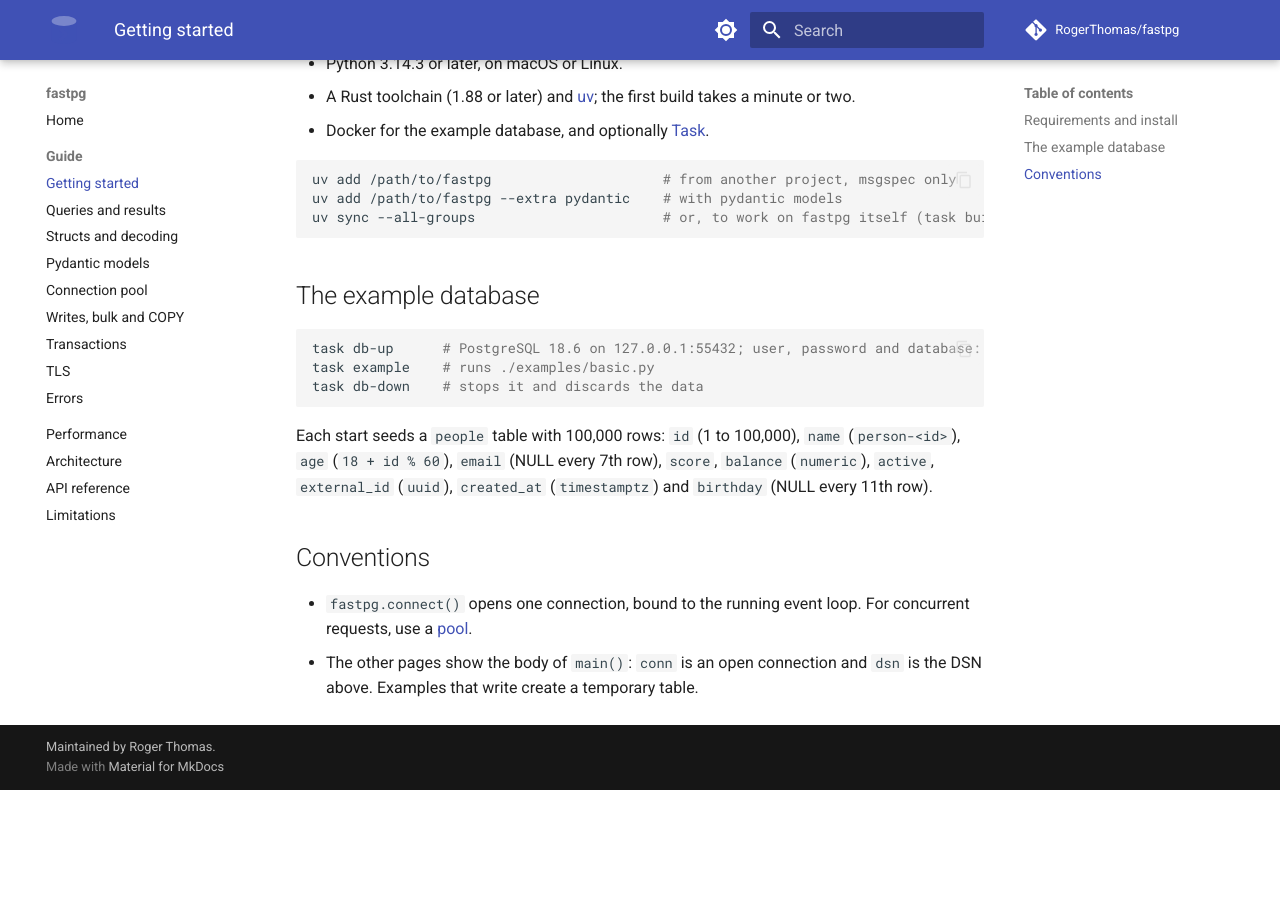
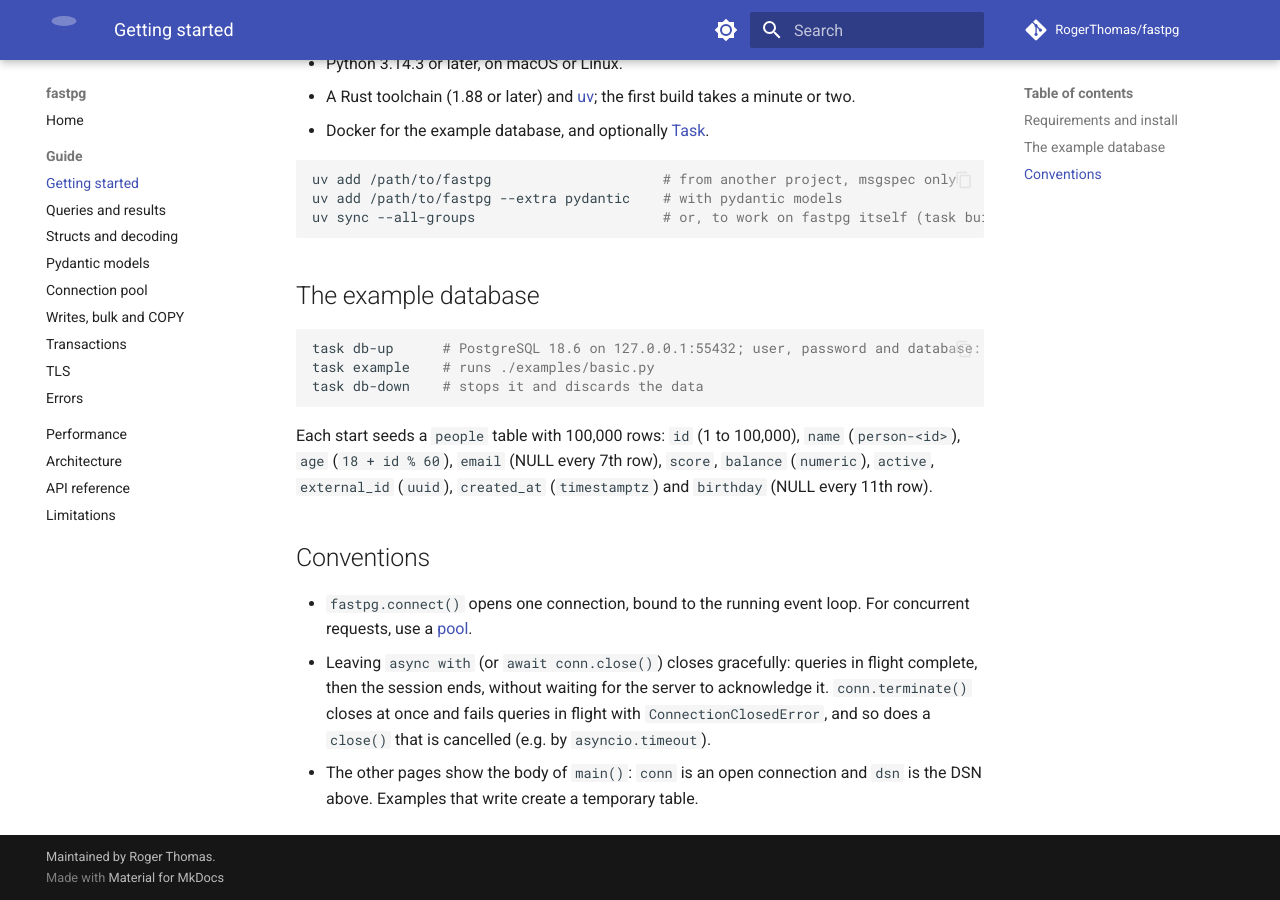
Before and after one commit to RogerThomas/fastpg, an MkDocs documentation site: the page built from docs/guide/getting-started.md, in a window 1280 px wide and 900 px high, scrolled down 713 px. Built offline with MkDocs 1.6.1 and Material for MkDocs 9.7.7, drawn with Linux system fonts in a browser that asks for light colours; comment, search, counter and statistics services are not loaded; before the commit the page ends 1503 px from its top, so only the background shows below that.

Commit message:
Docs: closing doesn't wait for the server; terminate() and cancelled closes

```diff
--- a/docs/guide/getting-started.md
+++ b/docs/guide/getting-started.md
@@ -57,5 +57,10 @@
 
 * `fastpg.connect()` opens one connection, bound to the running event loop. For concurrent
   requests, use a [pool](pool.md).
+* Leaving `async with` (or `await conn.close()`) closes gracefully: queries in flight
+  complete, then the session ends, without waiting for the server to acknowledge it.
+  `conn.terminate()` closes at once and fails queries in flight with
+  `ConnectionClosedError`, and so does a `close()` that is cancelled (e.g. by
+  `asyncio.timeout`).
 * The other pages show the body of `main()`: `conn` is an open connection and `dsn` is the
   DSN above. Examples that write create a temporary table.
```
Also changed, not shown: docs/architecture.md (+2 -1 lines), docs/guide/pool.md (+4 -0 lines), docs/limitations.md (+2 -2 lines).
